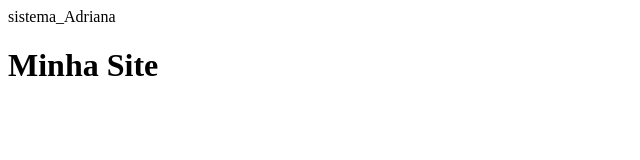
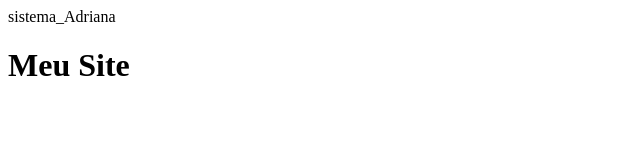
Before and after one commit to adgunther/sistema_Adriana, a plain HTML site: page index.html in a window 1280 px wide. Shown: the whole page, without its empty margins (0-640 px from the left). Drawn offline with Linux system fonts and the light colour scheme.

Commit message:
criado arquivo index.html

```diff
--- a/index.html
+++ b/index.html
@@ -4,6 +4,6 @@ sistema_Adriana
         <title>Meu primeiro site</title>
     </header>
     <body>
-        <h1>Minha Site</h1>
+        <h1>Meu Site</h1>
     </body>
     </html>
```
